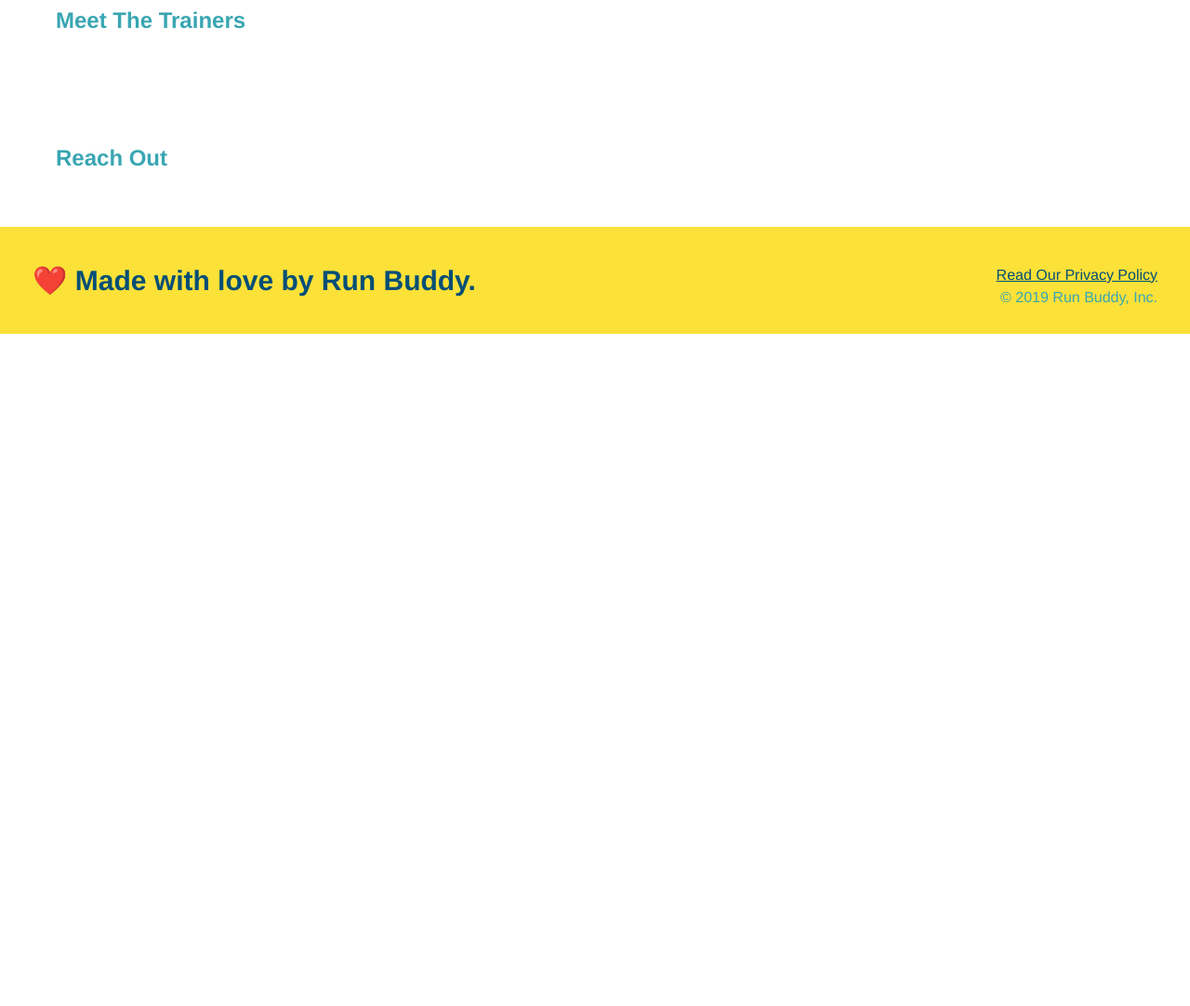
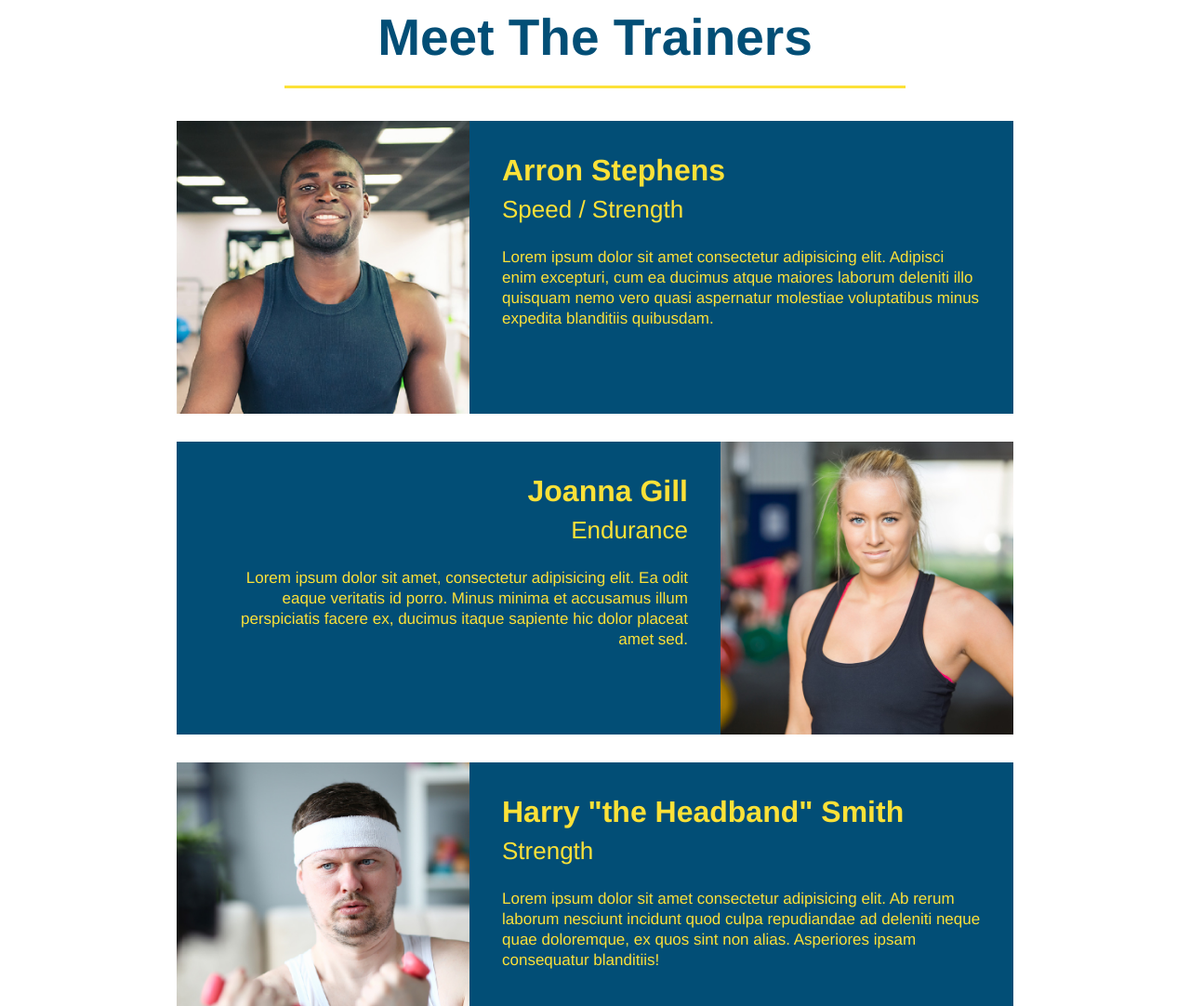
Before and after one commit to stevenfongg/run-buddy, a plain HTML site: page index.html in a window 1280 px wide. Shown: the part 2820-3902 px from the top of the page at 93% size. Before the commit the page ends 3179 px from the top, so only its background shows below. Drawn offline with Linux system fonts and the light colour scheme.

Commit message:
meet the trainers section

```diff
--- a/assets/css/style.css
+++ b/assets/css/style.css
@@ -109,9 +109,7 @@ body{
  .intro{
      text-align: center;
  }
- .intro h2{
 
- }
  .intro p{
      margin: 0 auto;
  }
@@ -119,10 +117,7 @@ body{
      text-align: center;
      background: #fce138;
  }
- .steps h2{
 
-
- }
  .section-title{
      font-size: 55px;
      color: #024e76;
@@ -156,3 +151,41 @@ body{
 .steps span{
     font-size: 38px;
 }
+.trainers{
+    text-align: center;
+}
+.trainer{
+    width: 900px;
+    margin: 0 auto 30px auto;
+    background: #024e76;
+    color:#fce138;
+    overflow: auto;
+}
+.trainer img{
+    width:35%;
+    float: left;
+}
+.trainer-bio{
+    padding: 35px;
+    float: left;
+    width: 65%;
+}
+.text-left{
+    text-align:left;
+}
+.text-right{
+    text-align: right;
+}
+.trainer-bio h3{
+    font-size: 32px;
+    margin-bottom: 8px;
+}
+.trainer-bio h4{
+    font-weight: lighter;
+    font-size: 26px;
+    margin-bottom: 25px;
+}
+.trainer-bio p{
+    font-size: 17px;
+    line-height: 1.3;
+}
--- a/index.html
+++ b/index.html
@@ -96,8 +96,38 @@
                 <p>Bi-weekly checkins with your trainer will keep you focused</p>
             </div>
         </section>
-        <section>
-            <h2>Meet The Trainers</h2> <!--meet the trainers section-->
+        <section id="your-trainers" class="trainers">
+            <h2 class="section-title primary-border">Meet The Trainers</h2> <!--meet the trainers section-->
+            <article class="trainer">
+                <img src="./assets/images/trainer-1.jpg" alt="Arron Stephens in his workout clothes, ready to pump iron" />
+                <div class="trainer-bio text-left">
+                    <h3>Arron Stephens</h3>
+                    <h4>Speed / Strength</h4>
+                    <p>
+                        Lorem ipsum dolor sit amet consectetur adipisicing elit. Adipisci enim excepturi, cum ea ducimus atque maiores laborum deleniti illo quisquam nemo vero quasi aspernatur molestiae voluptatibus minus expedita blanditiis quibusdam.
+                    </p>
+                </div>
+            </article>
+            <article class="trainer">
+                <div class="trainer-bio text-right">
+                    <h3>Joanna Gill</h3>
+                    <h4>Endurance</h4>
+                    <p>
+                        Lorem ipsum dolor sit amet, consectetur adipisicing elit. Ea odit eaque veritatis id porro. Minus minima et accusamus illum perspiciatis facere ex, ducimus itaque sapiente hic dolor placeat amet sed.
+                    </p>
+                </div>
+                <img src="./assets/images/trainer-2.jpg" alt="Joanna Gill cooling off after a workout" />
+            </article>
+            <article class="trainer">
+                <img src="./assets/images/trainer-3.jpg" alt="Harry Smith wearing a headband and lifting comically small pink weights" />
+                <div class="trainer-bio text-left">
+                    <h3>Harry "the Headband" Smith</h3>
+                    <h4> Strength</h4>
+                    <p>
+                        Lorem ipsum dolor sit amet consectetur adipisicing elit. Ab rerum laborum nesciunt incidunt quod culpa repudiandae ad deleniti neque quae doloremque, ex quos sint non alias. Asperiores ipsam consequatur blanditiis!
+                    </p>
+                </div>
+            </article>
         </section>
         <section>
             <h2>Reach Out</h2> <!--Reach Out section-->
```
Also changed, not shown: assets/images/trainer-1.jpg (added), assets/images/trainer-2.jpg (added), assets/images/trainer-3.jpg (added).
